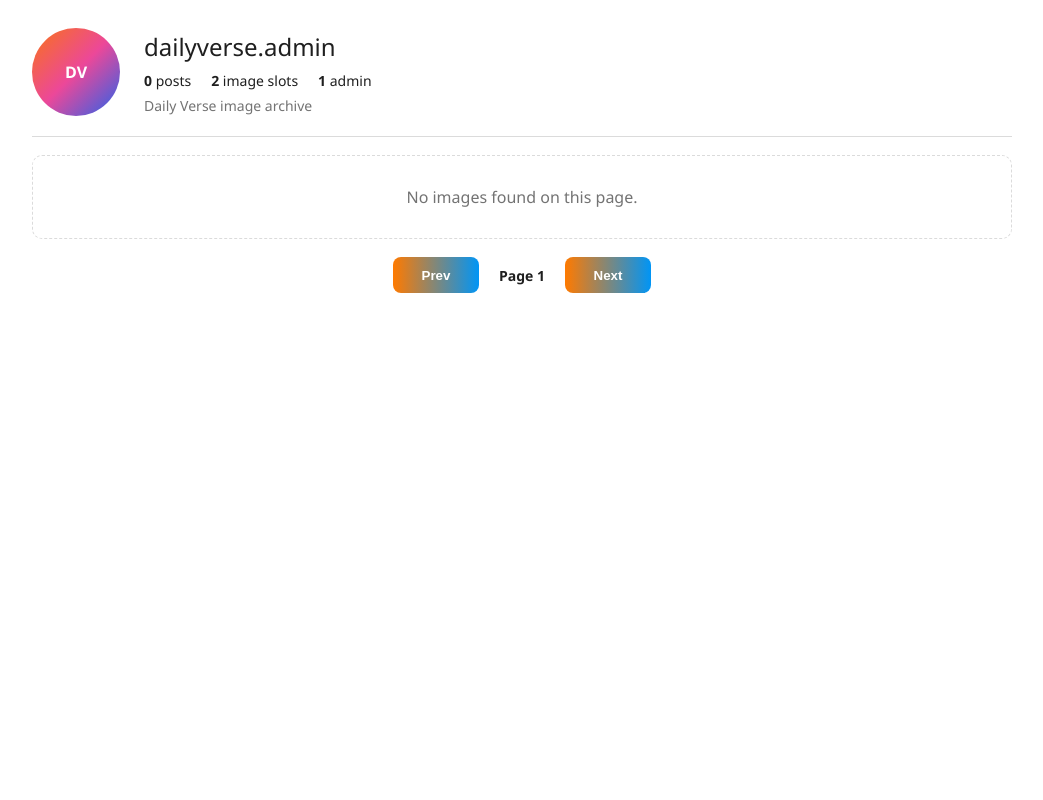
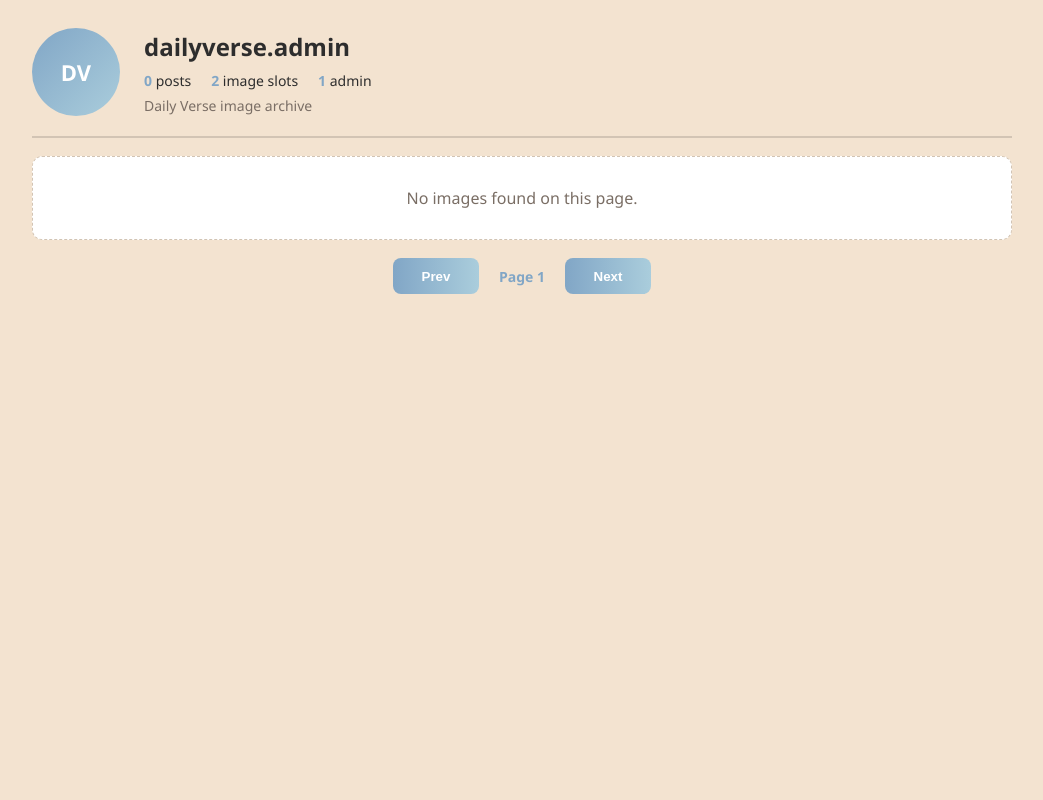
Before and after one commit to DavidRosario26387/VerseVault-UI, a FastAPI app: page /gallery in a window 1280 px wide. Shown: the whole page, without its empty margins (118-1161 px from the left). Run offline with FastAPI, Linux system fonts and the light colour scheme; data that the repository does not hold is empty.

Commit message:
UI redesign: new color palette, paired image grid with date bars, modal X button
Co-authored-by: DavidRosario26387 <116174510+DavidRosario26387@users.noreply.github.com>

```diff
--- a/app/routes/images.py
+++ b/app/routes/images.py
@@ -18,7 +18,7 @@ def get_images(page: int = 1):
     cur = conn.cursor()
 
     cur.execute("""
-        SELECT dv.id, imgs.num
+        SELECT dv.id, imgs.num, dv.day
         FROM daily_verses dv
         CROSS JOIN LATERAL (
             VALUES (1, dv.img1), (2, dv.img2)
@@ -33,7 +33,8 @@ def get_images(page: int = 1):
     return [
         {
             "id": r[0],
-            "num": r[1]
+            "num": r[1],
+            "day": str(r[2]) if r[2] else None
         }
         for r in rows
     ]
--- a/app/static/app.js
+++ b/app/static/app.js
@@ -1,6 +1,13 @@
 let page = 1
 let currentId = null
 const PAGE_SIZE = 6
+
+function formatDate(dayStr) {
+if (!dayStr) return ''
+const [year, month, day] = dayStr.split('-').map(Number)
+return new Date(year, month - 1, day).toLocaleDateString('en-US', { month: 'short', day: 'numeric', year: 'numeric' })
+}
+
 async function loadImages(){
 const res = await fetch(`/images?page=${page}`)
 const items = await res.json()
@@ -26,15 +33,41 @@ gallery.innerHTML = `<div class="empty-state">No images found on this page.</div
 return
 }
 
-items.forEach(item=>{
+const groups = {}
+const groupOrder = []
+items.forEach(item => {
+if (!groups[item.id]) {
+groups[item.id] = { day: item.day, images: [] }
+groupOrder.push(item.id)
+}
+groups[item.id].images.push(item)
+})
+
+groupOrder.forEach(id => {
+const group = groups[id]
+const pair = document.createElement("div")
+pair.className = "day-pair"
+
+const pairImages = document.createElement("div")
+pairImages.className = "pair-images"
+
+group.images.forEach(item => {
 const card = document.createElement("button")
 card.className = "grid-tile"
 card.type = "button"
-card.innerHTML = `
-<img src="/image/${item.id}/${item.num}" alt="Verse ${item.id} - Image ${item.num}">
-`
-card.onclick = ()=>openModal(item.id, item.num)
-gallery.appendChild(card)
+card.innerHTML = `<img src="/image/${item.id}/${item.num}" alt="Verse ${item.id} - Image ${item.num}">`
+card.onclick = () => openModal(item.id, item.num)
+pairImages.appendChild(card)
+})
+
+pair.appendChild(pairImages)
+
+const dateBar = document.createElement("div")
+dateBar.className = "date-bar"
+dateBar.textContent = formatDate(group.day)
+pair.appendChild(dateBar)
+
+gallery.appendChild(pair)
 })
 }
 function openModal(id, num){
--- a/app/static/style.css
+++ b/app/static/style.css
@@ -1,10 +1,11 @@
 :root{
---bg: #fafafa;
+--bg: #F3E3D0;
 --surface: #ffffff;
---text: #1f1f1f;
---muted: #737373;
---border: #dbdbdb;
---accent: #0095f6;
+--text: #2d2d2d;
+--muted: #7a6e65;
+--border: #D2C4B4;
+--accent: #81A6C6;
+--accent-light: #AACDDC;
 }
 
 *{
@@ -14,7 +15,7 @@ box-sizing: border-box;
 body{
 margin: 0;
 font-family: "Segoe UI", Tahoma, Geneva, Verdana, sans-serif;
-background: linear-gradient(135deg, #fff7ed 0%, #f8fafc 55%, #eef6ff 100%);
+background: #F3E3D0;
 color: var(--text);
 min-height: 100vh;
 }
@@ -49,6 +51,7 @@ color: var(--muted);
 h1{
 margin: 0 0 18px;
 font-size: 28px;
+color: var(--text);
 }
 
 .login-form{
@@ -83,14 +87,19 @@ height: 42px;
 padding: 0 16px;
 border: 0;
 border-radius: 8px;
-background: linear-gradient(90deg, #ff7a00, var(--accent));
+background: linear-gradient(90deg, var(--accent), var(--accent-light));
 color: #fff;
 font-weight: 700;
 cursor: pointer;
+transition: opacity 0.15s;
+}
+
+button:hover{
+opacity: 0.88;
 }
 
 .gallery-page{
-background: #fff;
+background: #F3E3D0;
 padding: 0 14px 26px;
 }
 
@@ -105,7 +114,7 @@ grid-template-columns: auto 1fr;
 gap: 24px;
 align-items: center;
 padding: 28px 0 20px;
-border-bottom: 1px solid var(--border);
+border-bottom: 2px solid var(--border);
 }
 
 .profile-avatar{
@@ -114,15 +123,17 @@ height: 88px;
 border-radius: 50%;
 display: grid;
 place-items: center;
+font-size: 22px;
 font-weight: 700;
 color: #fff;
-background: linear-gradient(135deg, #f97316, #ec4899, #2563eb);
+background: linear-gradient(135deg, var(--accent), var(--accent-light));
 }
 
 .profile-meta h1{
 margin: 0 0 8px;
 font-size: 24px;
-font-weight: 500;
+font-weight: 600;
+color: var(--text);
 }
 
 .profile-stats{
@@ -130,6 +141,10 @@ display: flex;
 gap: 20px;
 font-size: 14px;
 margin-bottom: 6px;
+}
+
+.profile-stats strong{
+color: var(--accent);
 }
 
 .profile-bio{
@@ -140,20 +155,41 @@ color: var(--muted);
 
 .gallery{
 padding-top: 18px;
+}
+
+.day-pair{
+position: relative;
+margin-bottom: 20px;
+border-radius: 10px;
+overflow: hidden;
+}
+
+.pair-images{
 display: grid;
-grid-template-columns: repeat(3, minmax(0, 1fr));
-gap: 10px;
+grid-template-columns: 1fr 1fr;
+gap: 4px;
+}
+
+.date-bar{
+background: rgba(129, 166, 198, 0.88);
+color: #fff;
+text-align: center;
+font-size: 12px;
+font-weight: 600;
+padding: 6px 8px;
+letter-spacing: 0.5px;
+backdrop-filter: blur(4px);
 }
 
 .grid-tile{
 border: 0;
 padding: 0;
 margin: 0;
-background: transparent;
+background: var(--border);
 cursor: pointer;
 aspect-ratio: 1 / 1;
 overflow: hidden;
-border-radius: 8px;
+border-radius: 0;
 }
 
 .grid-tile img{
@@ -165,16 +201,16 @@ transition: transform 0.2s ease;
 }
 
 .grid-tile:hover img{
-transform: scale(1.03);
+transform: scale(1.04);
 }
 
 .empty-state{
-grid-column: 1 / -1;
 text-align: center;
 padding: 30px;
 color: var(--muted);
 border: 1px dashed var(--border);
 border-radius: 10px;
+background: var(--surface);
 }
 
 .pagination{
@@ -195,6 +231,7 @@ min-width: 66px;
 text-align: center;
 font-weight: 600;
 font-size: 14px;
+color: var(--accent);
 }
 
 #modal{
--- a/app/templates/gallery.html
+++ b/app/templates/gallery.html
@@ -29,11 +29,11 @@
 </main>
 <div id="modal">
 <div class="modal-card">
+<button class="modal-close" onclick="closeModal()" aria-label="Close">&#x2715;</button>
 <img id="fullImage" alt="error">
 <div class="modal-actions">
 <a id="download">Download</a>
 <button id="deleteBtn" onclick="deleteImage()">Delete</button>
-<button onclick="closeModal()">Close</button>
 </div>
 </div>
 </div>
```
Also changed, not shown: other parts of app/static/style.css (+44 -10 lines).
